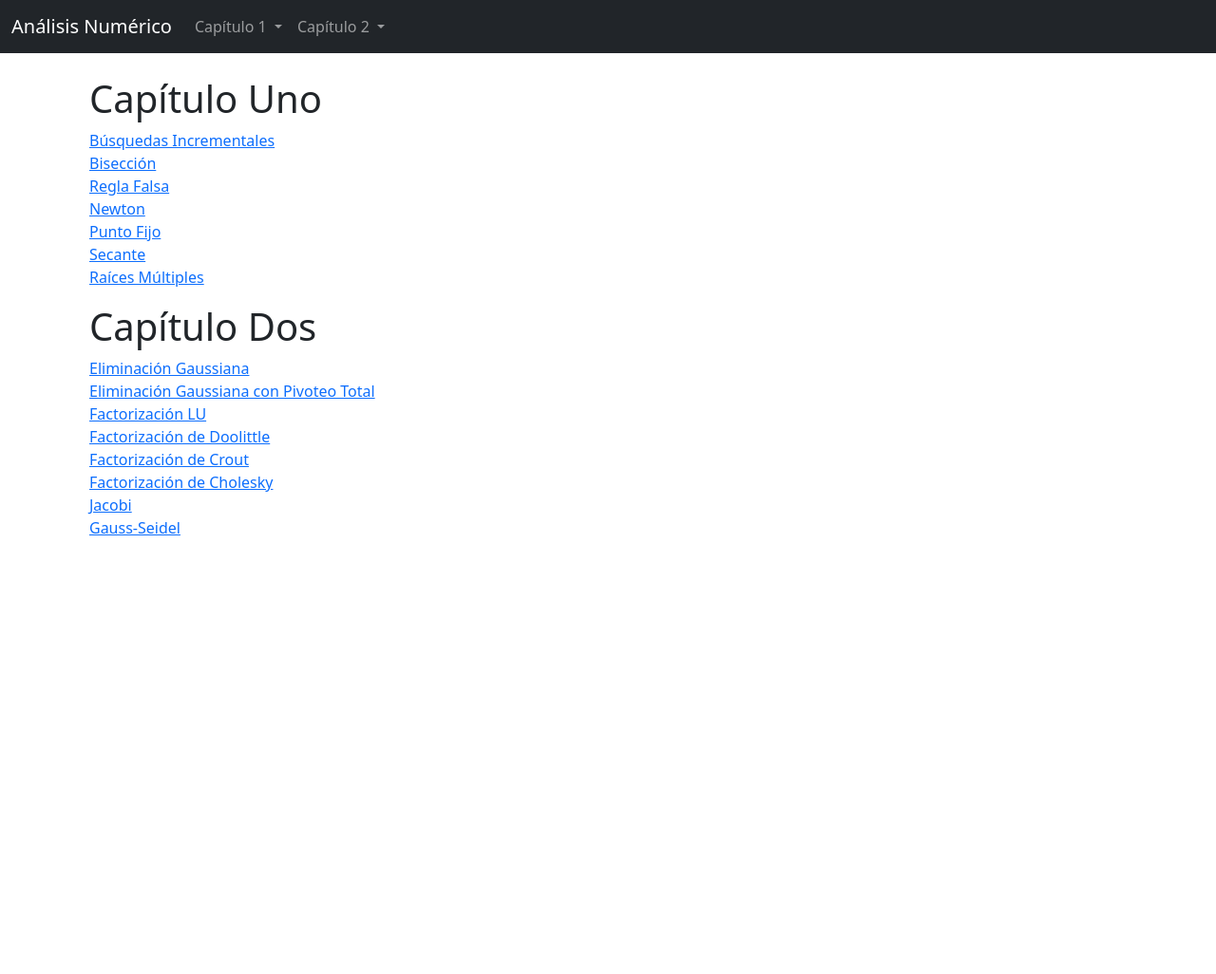
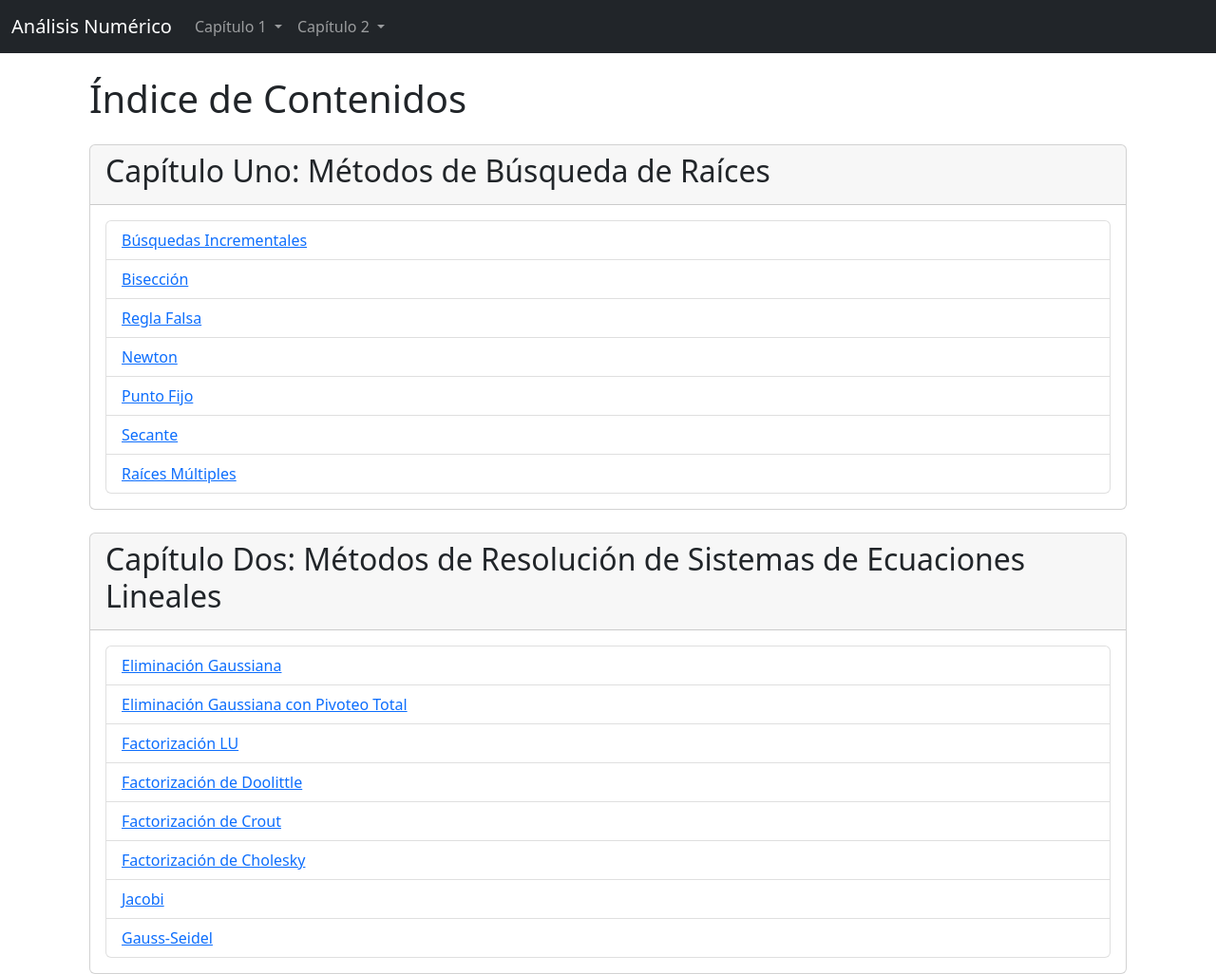
Before and after one commit to sdominguer/analisis-numerico, a Django app: page / in a window 1280 px wide. Shown: the whole page at 95% size. Before the commit the page ends 564 px from the top, so only its background shows below. Run offline with Django 4.2, Linux system fonts and the light colour scheme.

Commit message:
Update index.html

```diff
--- a/Analisis-Numerico/Analisis-Numerico/AnalisisNumerico/solver/templates/solver/index.html
+++ b/Analisis-Numerico/Analisis-Numerico/AnalisisNumerico/solver/templates/solver/index.html
@@ -2,27 +2,41 @@
 
 {% block content %}
     <div class="container mt-4">
-        <h1>Capítulo Uno</h1>
-        <ul class="list-unstyled">
-            <li><a href="{% url 'busquedas-incrementales' %}" class="link-primary">Búsquedas Incrementales</a></li>
-            <li><a href="{% url 'biseccion' %}" class="link-primary">Bisección</a></li>
-            <li><a href="{% url 'reglaFalsa' %}" class="link-primary">Regla Falsa</a></li>
-            <li><a href="{% url 'newton' %}" class="link-primary">Newton</a></li>
-            <li><a href="{% url 'puntoFijo' %}" class="link-primary">Punto Fijo</a></li>
-            <li><a href="{% url 'secante' %}" class="link-primary">Secante</a></li>
-            <li><a href="{% url 'raicesMultiples' %}" class="link-primary">Raíces Múltiples</a></li>
-        </ul>
+        <h1 class="mb-4">Índice de Contenidos</h1>
 
-        <h1>Capítulo Dos</h1>
-        <ul class="list-unstyled">
-            <li><a href="{% url 'gauss' %}" class="link-primary">Eliminación Gaussiana</a></li>
-            <li><a href="{% url 'gaussTotal' %}" class="link-primary">Eliminación Gaussiana con Pivoteo Total</a></li>
-            <li><a href="{% url 'factorizacionLU' %}" class="link-primary">Factorización LU</a></li>
-            <li><a href="{% url 'factorizacionDoolittle' %}" class="link-primary">Factorización de Doolittle</a></li>
-            <li><a href="{% url 'factorizacionCrout' %}" class="link-primary">Factorización de Crout</a></li>
-            <li><a href="{% url 'factorizacionCholesky' %}" class="link-primary">Factorización de Cholesky</a></li>
-            <li><a href="{% url 'jaccobi' %}" class="link-primary">Jacobi</a></li>
-            <li><a href="{% url 'gaussSeidel' %}" class="link-primary">Gauss-Seidel</a></li>
-        </ul>
+        <div class="card mb-4">
+            <div class="card-header">
+                <h2>Capítulo Uno: Métodos de Búsqueda de Raíces</h2>
+            </div>
+            <div class="card-body">
+                <ul class="list-group">
+                    <li class="list-group-item"><a href="{% url 'busquedas-incrementales' %}" class="link-primary">Búsquedas Incrementales</a></li>
+                    <li class="list-group-item"><a href="{% url 'biseccion' %}" class="link-primary">Bisección</a></li>
+                    <li class="list-group-item"><a href="{% url 'reglaFalsa' %}" class="link-primary">Regla Falsa</a></li>
+                    <li class="list-group-item"><a href="{% url 'newton' %}" class="link-primary">Newton</a></li>
+                    <li class="list-group-item"><a href="{% url 'puntoFijo' %}" class="link-primary">Punto Fijo</a></li>
+                    <li class="list-group-item"><a href="{% url 'secante' %}" class="link-primary">Secante</a></li>
+                    <li class="list-group-item"><a href="{% url 'raicesMultiples' %}" class="link-primary">Raíces Múltiples</a></li>
+                </ul>
+            </div>
+        </div>
+
+        <div class="card">
+            <div class="card-header">
+                <h2>Capítulo Dos: Métodos de Resolución de Sistemas de Ecuaciones Lineales</h2>
+            </div>
+            <div class="card-body">
+                <ul class="list-group">
+                    <li class="list-group-item"><a href="{% url 'gauss' %}" class="link-primary">Eliminación Gaussiana</a></li>
+                    <li class="list-group-item"><a href="{% url 'gaussTotal' %}" class="link-primary">Eliminación Gaussiana con Pivoteo Total</a></li>
+                    <li class="list-group-item"><a href="{% url 'factorizacionLU' %}" class="link-primary">Factorización LU</a></li>
+                    <li class="list-group-item"><a href="{% url 'factorizacionDoolittle' %}" class="link-primary">Factorización de Doolittle</a></li>
+                    <li class="list-group-item"><a href="{% url 'factorizacionCrout' %}" class="link-primary">Factorización de Crout</a></li>
+                    <li class="list-group-item"><a href="{% url 'factorizacionCholesky' %}" class="link-primary">Factorización de Cholesky</a></li>
+                    <li class="list-group-item"><a href="{% url 'jaccobi' %}" class="link-primary">Jacobi</a></li>
+                    <li class="list-group-item"><a href="{% url 'gaussSeidel' %}" class="link-primary">Gauss-Seidel</a></li>
+                </ul>
+            </div>
+        </div>
     </div>
 {% endblock %}
```
